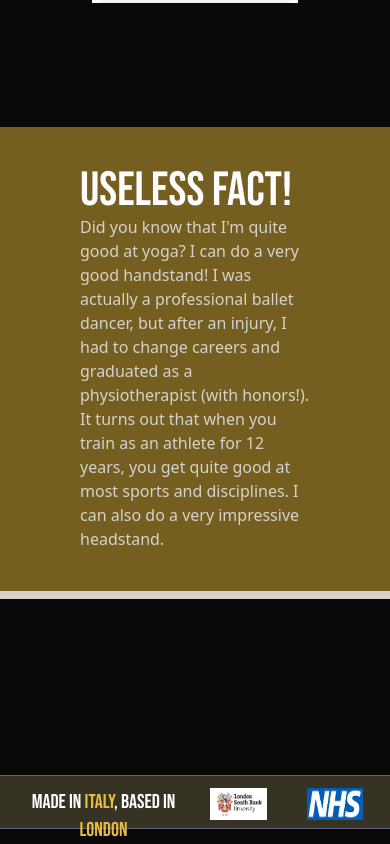
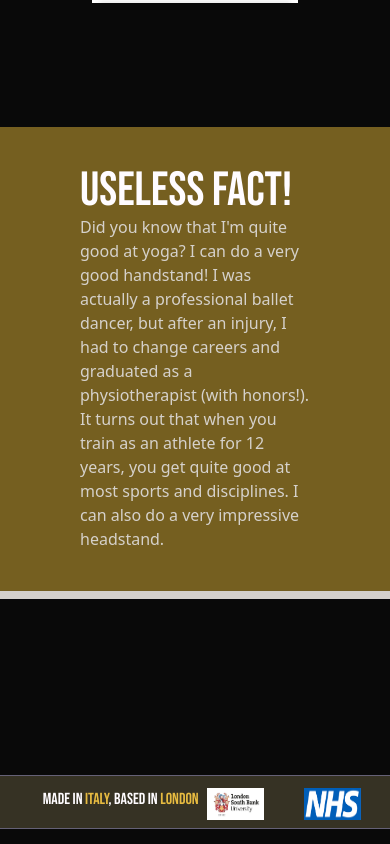
Before and after one commit to Romanief/its-fred, a Next.js app: page / in a window 390 px wide. Shown: the part 3885-4729 px from the top of the page. Built offline with nearby package versions, Linux system fonts and the light colour scheme.

Commit message:
Fixed sizing

```diff
--- a/components/Footer.tsx
+++ b/components/Footer.tsx
@@ -2,13 +2,13 @@ import React from 'react'
 
 function Footer() {
   return (
-    <div className='w-screen h-10 bg-darkDimGray border-y border-dimGray pb-10 p-3 text-xl sm:text-3xl flex'>
-      <div className='w-1/2 text-center'>
+    <div className='w-screen h-10 bg-darkDimGray border-y border-dimGray pb-10 p-3 sm:text-3xl text-md flex'>
+      <div className='w-2/3 text-center'>
         Made in <span className='bg-inherit text-saffron'>italy</span>
         , Based in <span className='bg-inherit text-saffron'>london</span>
       </div>
 
-      <div className="flex justify-center lg:ml-20 gap-10 h-10 pb-2 w-1/2">
+      <div className="flex justify-center lg:ml-20 mr-10 gap-10 h-10 pb-2 w-1/3">
         <img className='aspect-video h-full' src='/LSBU.jpg'></img>
         <img className='aspect-video h-full' src='nhs.png'></img>
       </div>
```
